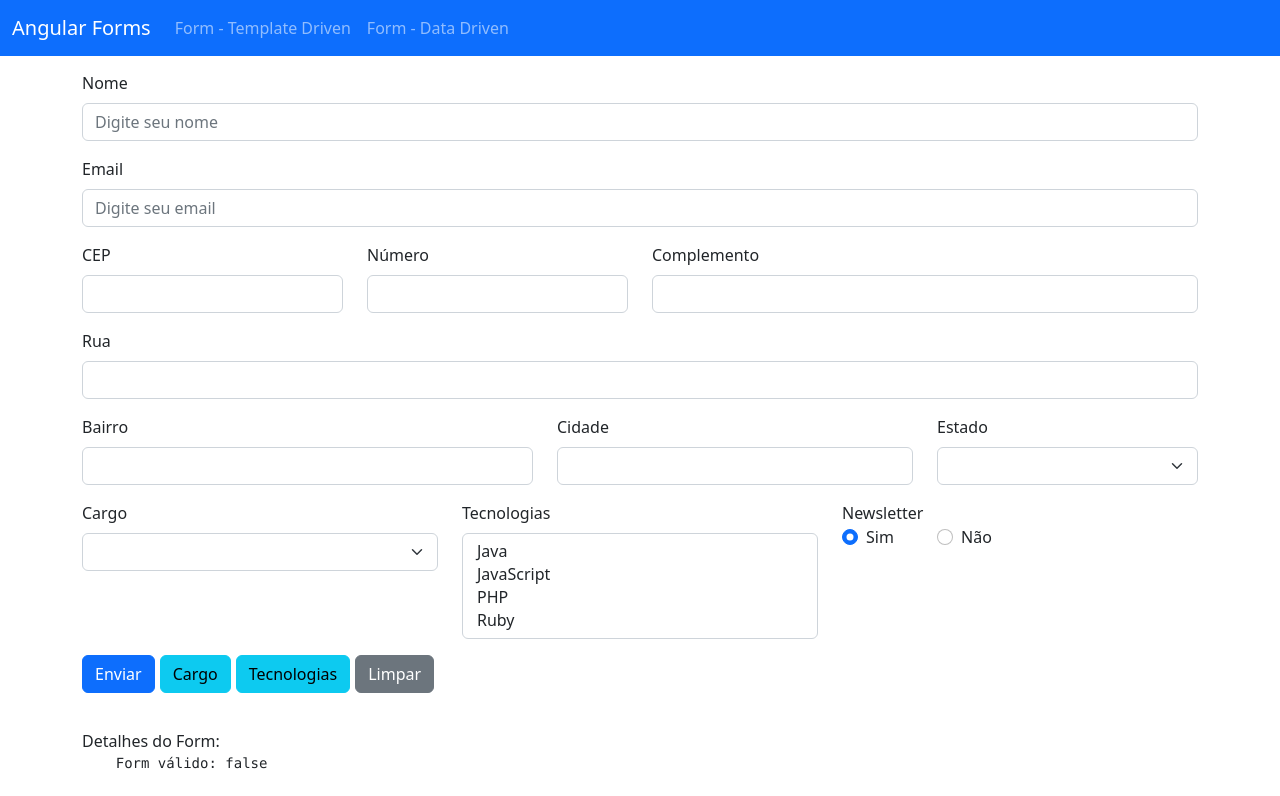
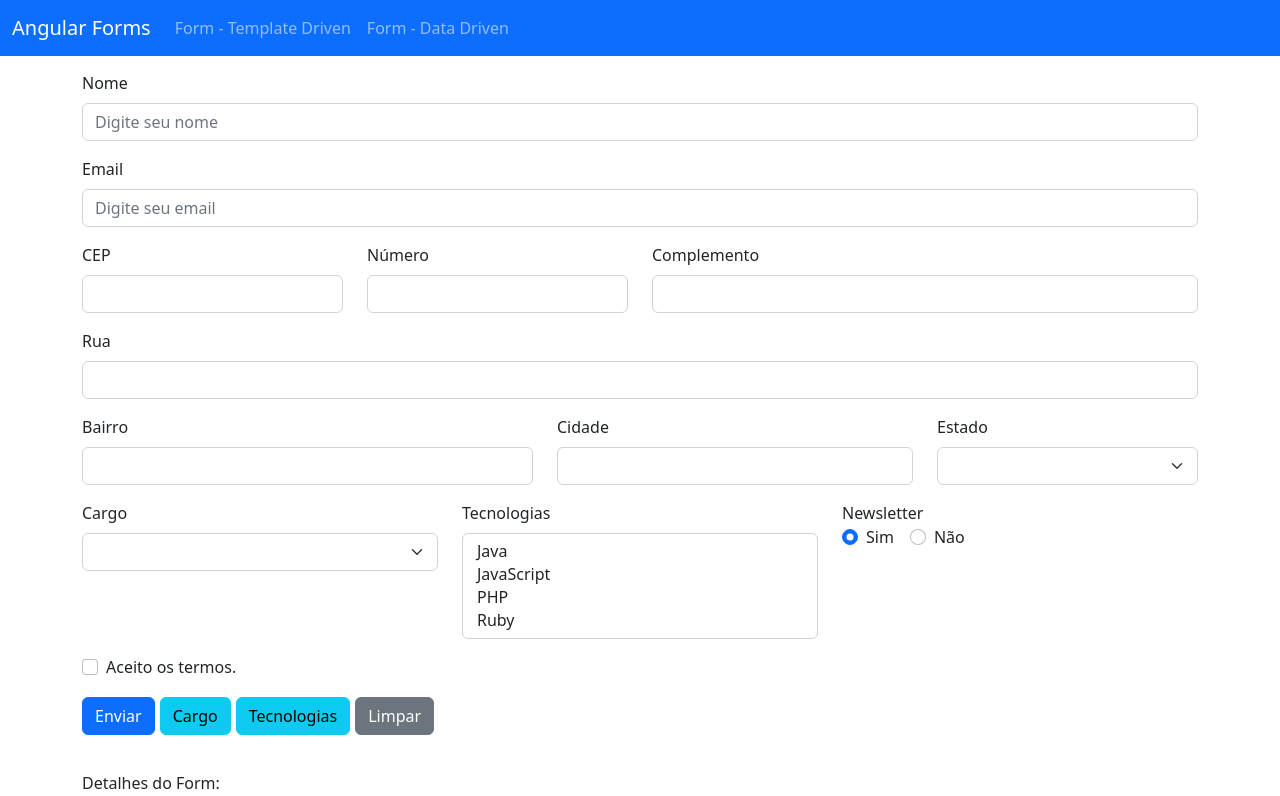
Before and after one commit to emanoelcampos/angular-forms-data-driven, an Angular app: page /dataForm in a window 1280 px wide. Shown: the top 796 px of the page. Built offline with nearby package versions, Linux system fonts and the light colour scheme.

Commit message:
Checkbox Toggle

```diff
--- a/src/app/data-form/data-form.component.html
+++ b/src/app/data-form/data-form.component.html
@@ -173,16 +173,24 @@
 
         <label for="newsletter" class="form-check-label">Newsletter</label>
 
-        <div id="newsletter" class="row">
-          <div class="col-sm-3" *ngFor="let opcao of newsletterOp">
-            <div class="form-check form-check-inline">
+        <div id="newsletter">
+            <div class="form-check form-check-inline" *ngFor="let opcao of newsletterOp">
               <label class="form-check-label">
                 <input class="form-check-input" type="radio" [value]="opcao.valor" formControlName="newsletter"> {{ opcao.descricao }}
               </label>
             </div>
-          </div>
         </div>
 
+      </div>
+    </div>
+  </div>
+
+  <div class="form-group">
+    <div class="col-md-3" [ngClass]="aplicaCssErro('termos')">
+      <div class="form-check form-check-inline">
+        <input class="form-check-input" type="checkbox" id="termos" formControlName="termos" required>
+        <label class="form-check-label" for="termos">Aceito os termos.</label>
+        <div class="invalid-feedback">Campo obrigatório.</div>
       </div>
     </div>
   </div>
--- a/src/app/data-form/data-form.component.ts
+++ b/src/app/data-form/data-form.component.ts
@@ -79,7 +79,8 @@ export class DataFormComponent implements OnInit {
 
       cargo: [null],
       tecnologias: [null],
-      newsletter: ['s']
+      newsletter: ['s'],
+      termos: [false, Validators.requiredTrue]
     });
   }
 
```
